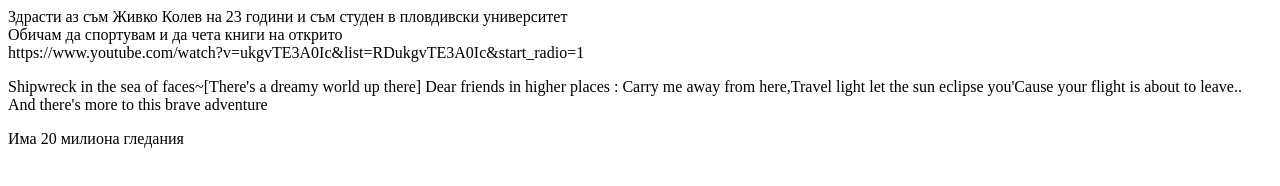
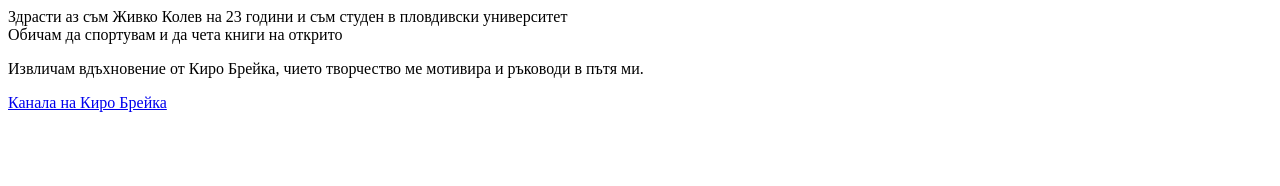
Before and after one commit to TheJokerPs29/stu2001321061, a plain HTML site: page index.html in a window 1280 px wide. Drawn offline with Linux system fonts and the light colour scheme.

Commit message:
промяна на тематиката

```diff
--- a/index.html
+++ b/index.html
@@ -10,23 +10,8 @@
 
                       <div>Обичам да спортувам и да чета книги на открито</div>
 
-                                     <!-- - линк към любимата ми песен -->
-        <div>https://www.youtube.com/watch?v=ukgvTE3A0Ic&list=RDukgvTE3A0Ic&start_radio=1</div>
-
-
-        <div>
-            <p>Shipwreck in the sea of faces~[There's a dreamy world up there]
-
-Dear friends in higher places :
-
-Carry me away from here,Travel light let the sun eclipse you'Cause your flight is about to leave..
-
-And there's more to this brave adventure</p>
-        </div>
-
-        <div>
-            Има 20 милиона гледания
-        </div>
+                      <p>Извличам вдъхновение от Киро Брейка, чието творчество ме мотивира и ръководи в пътя ми.</p>
+    <a href="https://www.youtube.com/@kirobreakofficia">Канала на Киро Брейка</a></p>
 
 
 </body>
```
